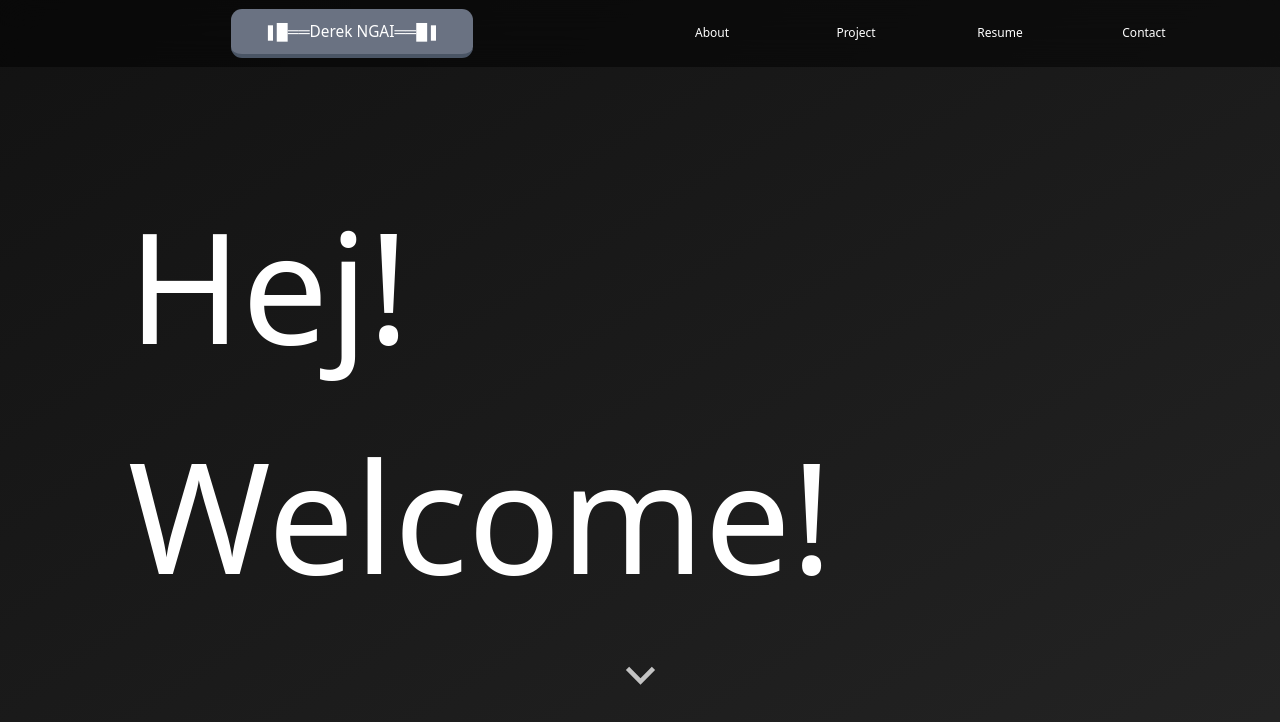
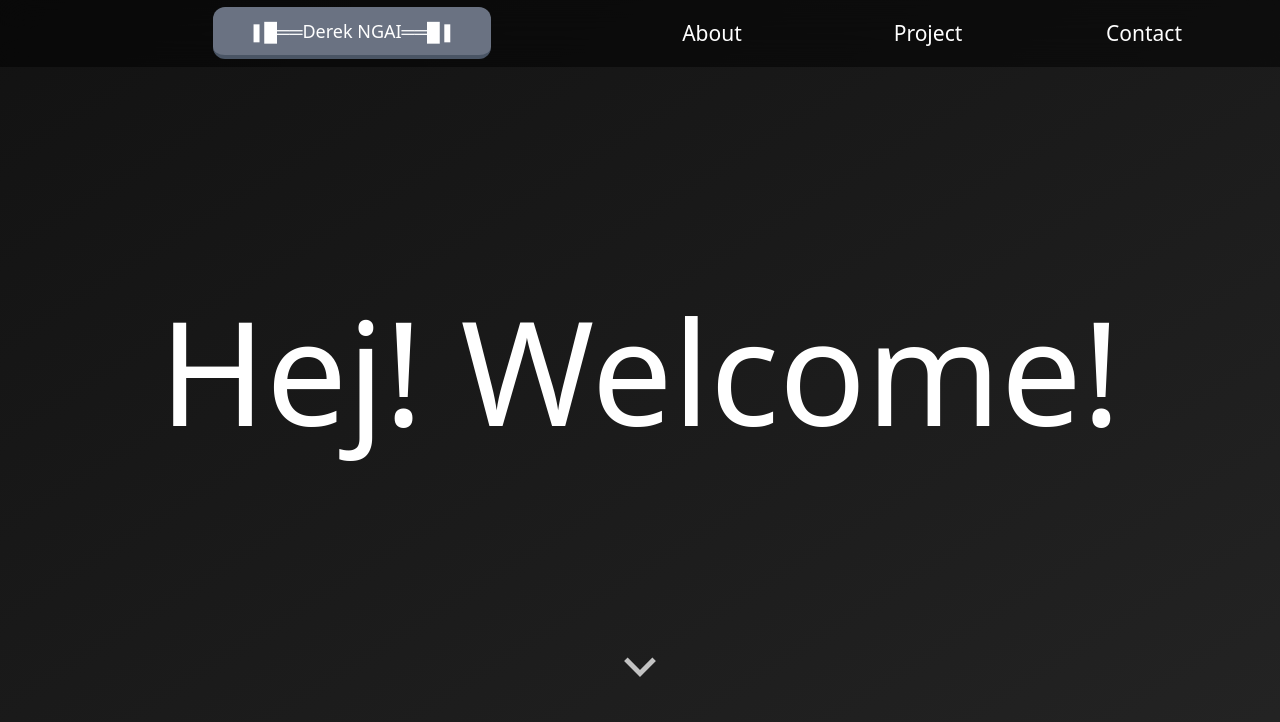
Before and after one commit to DerekNGAI/Personal-Website, a React (Vite) app: page / in a window 1280 px wide. Shown: the top 722 px of the page. Built offline with nearby package versions, Linux system fonts and the light colour scheme.

Commit message:
Change vh/vw to rem

```diff
--- a/src/App.jsx
+++ b/src/App.jsx
@@ -17,6 +17,12 @@ function App() {
       class="cursor-pointer rounded-lg border-b-[4px] border-gray-600 bg-gray-500 px-6 py-2
         text-white transition-all hover:-translate-y-[1px] hover:border-b-[6px] hover:brightness-110
         active:translate-y-[2px] active:border-b-[2px] active:brightness-90"
+      onClick={() => {
+        const targetElement = document.getElementById("hero-section");
+        if (targetElement) {
+          targetElement.scrollIntoView({ behavior: "smooth", block: "start" });
+        }
+      }}
     >
       {children}
     </button>
@@ -25,7 +31,7 @@ function App() {
   const HeaderNavigationButton = ({ children, targetId }) => (
     <button
       type="button"
-      className="flex h-full w-1/4 items-center justify-center rounded-md text-[1.5vh] transition
+      className="flex h-full w-1/4 items-center justify-center rounded-md text-sm transition
         hover:bg-blue-300"
       onClick={() => {
         // Use standard JavaScript to smoothly scroll to the element with the matching ID
@@ -60,7 +66,7 @@ function App() {
   );
 
   const CustomSection = ({ children, className, id }) => (
-    <section id={id} className={`h-full w-full snap-start pt-10 ${className}`}>
+    <section id={id} className={`h-full w-full snap-start ${className}`}>
       {children}
     </section>
   );
@@ -72,15 +78,13 @@ function App() {
         className="fixed top-0 left-0 z-50 flex h-1/12 w-full items-center bg-black/50 px-[5%]
           text-white backdrop-blur-lg"
       >
-        <div className="flex w-1/2 items-center justify-center text-[0.7rem]">
+        <div className="flex w-1/2 items-center justify-center text-xs">
           <HeaderMainButton>❚█══Derek NGAI══█❚</HeaderMainButton>
         </div>
 
         <div className="flex h-full w-1/2 items-center justify-between py-2">
-          {/* HeaderNavigationButtons now link to specific section IDs */}
           <HeaderNavigationButton targetId={"about-section"}>About</HeaderNavigationButton>
-          <HeaderNavigationButton targetId={"projects-section"}>Project</HeaderNavigationButton>
-          <HeaderNavigationButton targetId={"resume-section"}>Resume</HeaderNavigationButton>
+          <HeaderNavigationButton targetId={"project-section"}>Project</HeaderNavigationButton>
           <HeaderNavigationButton targetId={"contact-section"}>Contact</HeaderNavigationButton>
         </div>
       </div>
@@ -93,7 +97,7 @@ function App() {
         <div className="h-full w-full">
           {/* Hero Section */}
           <CustomSection id={"hero-section"} className="flex flex-col items-center justify-center">
-            <div className="flex h-2/3 flex-col items-center justify-center text-[12vw] text-white">
+            <div className="flex h-2/3 flex-col items-center justify-center text-8xl text-white">
               Hej! Welcome!
             </div>
             <DownArrowComp />
@@ -102,8 +106,8 @@ function App() {
           {/* About Section */}
           <CustomSection id={"about-section"} className={"flex flex-col justify-center"}>
             <div className="flex h-2/3 w-2/3 flex-col items-start justify-center text-white">
-              <h1 className="text-[8vw]">Who am I?</h1>
-              <p className="text-[2vw]">
+              <h1 className="text-6xl">Who am I?</h1>
+              <p className="text-base">
                 I’m Derek Ngai, a front-end developer graduating in August 2025. Passionate about
                 building responsive, user-focused web experiences, I’m excited to collaborate and
                 create innovative solutions.
@@ -115,13 +119,17 @@ function App() {
             </div>
           </CustomSection>
 
+          {/* Project Section */}
+          <CustomSection id={"project-section"}></CustomSection>
+
           {/* Contact Section */}
           <CustomSection
             id={"contact-section"}
             className="flex snap-start flex-col items-center justify-center pb-[10%]"
           >
-            <div className="flex h-3/4 flex-col items-center justify-center gap-[5vh] text-white">
-              <p className="text-[6vh]">Looking for a Front-end Developer?</p>
+            <div className="flex h-3/4 flex-col items-center justify-center">
+              <div className="flex h-1/2 flex-col items-center justify-around">
+                <p className="text-4xl text-white">Looking for a Front-end Developer?</p>
                 <button
                   className="group relative w-1/2 cursor-pointer overflow-hidden rounded-md border
                     border-b-4 border-red-400 bg-red-950 px-4 py-2 font-medium text-red-400
@@ -133,14 +141,15 @@ function App() {
                       bg-red-400 opacity-50 shadow-[0_0_10px_10px_rgba(0,0,0,0.3)] shadow-red-400
                       duration-500 group-hover:top-[150%]"
                   />
-                <a href="mailto:derekngai.dnw@gmail.com" className="text-[4vh]">
+                  <a href="mailto:derekngai.dnw@gmail.com" className="text-base">
                     GET IN TOUCH
                   </a>
                 </button>
               </div>
+            </div>
 
             <div className="flex h-1/4 w-full flex-col items-start justify-between">
-              <div className="flex gap-[2vh]">
+              <div className="flex gap-5">
                 <FooterButton
                   path={"../public/Resume.pdf"}
                   img={
@@ -222,7 +231,7 @@ function App() {
                 />
               </div>
 
-              <p className="text-[2vh] text-white">© 2025 Derek NGAI</p>
+              <p className="text-base text-white">© 2025 Derek NGAI</p>
             </div>
           </CustomSection>
         </div>
--- a/src/index.css
+++ b/src/index.css
@@ -1,7 +1,7 @@
 @import "tailwindcss";
 
 html {
-  font-size: 16px;
+  font-size: 12px;
 }
 
 @media (min-width: 640px) {
@@ -22,6 +22,20 @@ html {
   /* Tailwind's 'lg' breakpoint */
   html {
     font-size: 22px;
+  }
+}
+
+@media (min-width: 1280px) {
+  /* Tailwind's 'xl' breakpoint */
+  html {
+    font-size: 24px;
+  }
+}
+
+@media (min-width: 1536px) {
+  /* Tailwind's '2xl' breakpoint */
+  html {
+    font-size: 26px;
   }
 }
 
```
Lines whose indentation alone changed are shown as unchanged.
